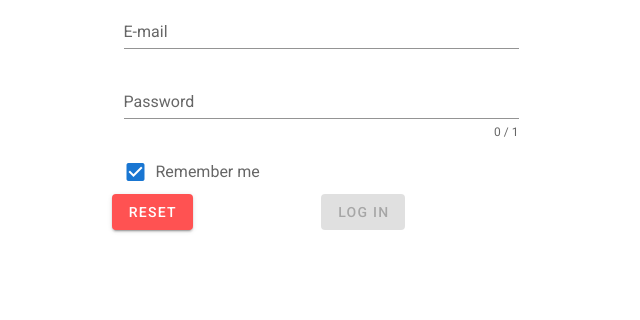
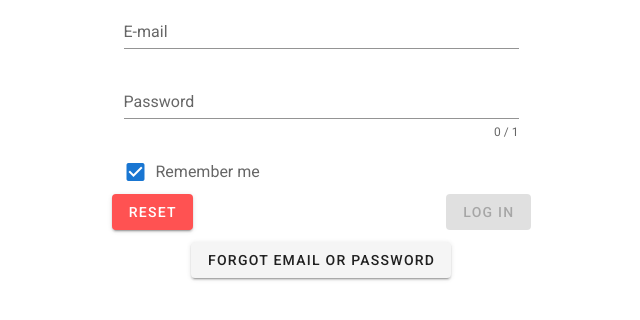
Before and after one commit to stakic-igor/login-vue-app, a Vue app: page /login in a window 1280 px wide. Shown: the top 320 px of the page, without its empty margins (319-959 px from the left). Built offline with nearby package versions, Linux system fonts and the light colour scheme.

Commit message:
add semicolon where needed

```diff
--- a/src/components/Login.vue
+++ b/src/components/Login.vue
@@ -27,8 +27,8 @@
                         v-model="checkbox"
                         label="Remember me"
                     ></v-checkbox>
-                    <v-layout row wrap justify-space-between>
-                        <v-flex>
+                    <v-layout row wrap>
+                        <v-flex class="text-md-left">
                             <v-btn
                                 color="error"
                                 @click="reset"
@@ -36,13 +36,22 @@
                             Reset
                             </v-btn>
                         </v-flex>
-                        <v-flex xs12 md6>
+                        <v-flex xs12 md6 class="text-md-right">
                             <v-btn
                                 :disabled='!valid'
                                 color="success"
                                 @click="onSubmit"
                             >
                             Log In
+                            </v-btn>
+                        </v-flex>
+                    </v-layout>
+                    <v-layout row wrap class="mt-6">
+                        <v-flex xs12 class="text-md-center">
+                            <v-btn
+                                @click="onShowDetails"
+                            >
+                            Forgot email or password
                             </v-btn>
                         </v-flex>
                     </v-layout>
@@ -118,9 +127,11 @@ export default {
                 let now = new Date();
                 now.setTime(now.getTime() + 1 * 3600 * 1000);
                 document.cookie = tokenName + '=' + data.token + "; expires="+ now.toUTCString() + "; path=/";
-
                 this.isLoading = false;
             })
+        },
+        onShowDetails() {
+            alert('Please use this email: eve.holt@reqres.in. For password type any character')
         }
     }
 }
--- a/src/components/Welcome.vue
+++ b/src/components/Welcome.vue
@@ -13,25 +13,19 @@
 
 <script>
 
-//import { mapGetters } from 'vuex'
-
 export default {
     name: 'Welcome',
     data: () => ({
         currentUser: ''
     }),
-    // computed: {
-    //     ...mapGetters(['userEmail'])
-    // },
     mounted() {
         let fromLocalStorage = window.localStorage.getItem('saveEmail');
-        this.currentUser = fromLocalStorage
+        this.currentUser = fromLocalStorage;
     },
     methods: {
         logout() {
-            window.localStorage.clear()
+            this.$store.dispatch('logout', {isAutenticated: false});
             this.$router.replace('login');
-            this.$store.dispatch('logout', {isAutenticated: false})
         }
     }
 }
--- a/src/router.js
+++ b/src/router.js
@@ -42,8 +42,8 @@ const router = new VueRouter({
 })
 
 router.beforeEach((to, from, next) => {
-    let loginPage = ['/login']
-    let isAutenticated = store.state.isAutenticated || window.localStorage.getItem('authUser')
+    let loginPage = ['/login'];
+    let isAutenticated = store.state.isAutenticated || window.localStorage.getItem('authUser');
     if (to.path == loginPage && isAutenticated) {
       return next('/welcome')
     }
--- a/src/store.js
+++ b/src/store.js
@@ -18,32 +18,28 @@ export const store =  new Vuex.Store({
             state.userData.email = event.email;
         },
         IS_AUTH(state, event) {
-            state.isAutenticated = event.isAutenticated
+            state.isAutenticated = event.isAutenticated;
         },
         LOGOUT(state, event) {
-            state.isAutenticated = event.isAutenticated
+            state.isAutenticated = event.isAutenticated;
         }
     },
     actions: {
         // reminder: syncronous or asyncronous
         setEmail({ commit }, event) {
-            window.localStorage.setItem('saveEmail', event.email)
+            window.localStorage.setItem('saveEmail', event.email);
             commit('SET_EMAIL', event);
         },
         authUser({commit}, event) {
-            window.localStorage.setItem('authUser', true)
-            commit('IS_AUTH', event)
+            window.localStorage.setItem('authUser', true);
+            commit('IS_AUTH', event);
         },
         logout({commit}, event) {
-            commit('LOGOUT', event)
+            window.localStorage.clear();
+            commit('LOGOUT', event);
         }
     },
     getters: {
-        userEmail(state) {
-            return state.userData.email
-        },
-        authUser(state) {
-            return state.isAutenticated
-        }
+
     }
 })
```
